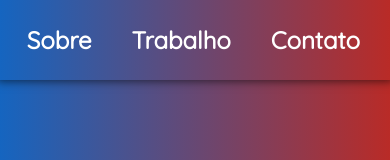
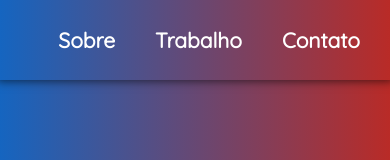
Before and after one commit to Jefferson1832/portifolio, a plain HTML site: page index.html in a window 390 px wide. Shown: the top 160 px of the page. Drawn offline with Linux system fonts and the light colour scheme.

Commit message:
Add files via upload

```diff
--- a/styles.css
+++ b/styles.css
@@ -200,3 +200,9 @@ button:hover {
         grid-template-columns: 1fr;
     }
 }
+
+@media (max-width: 400px) {
+    #navbar {
+        font-size: 14px;
+    }
+}
```
